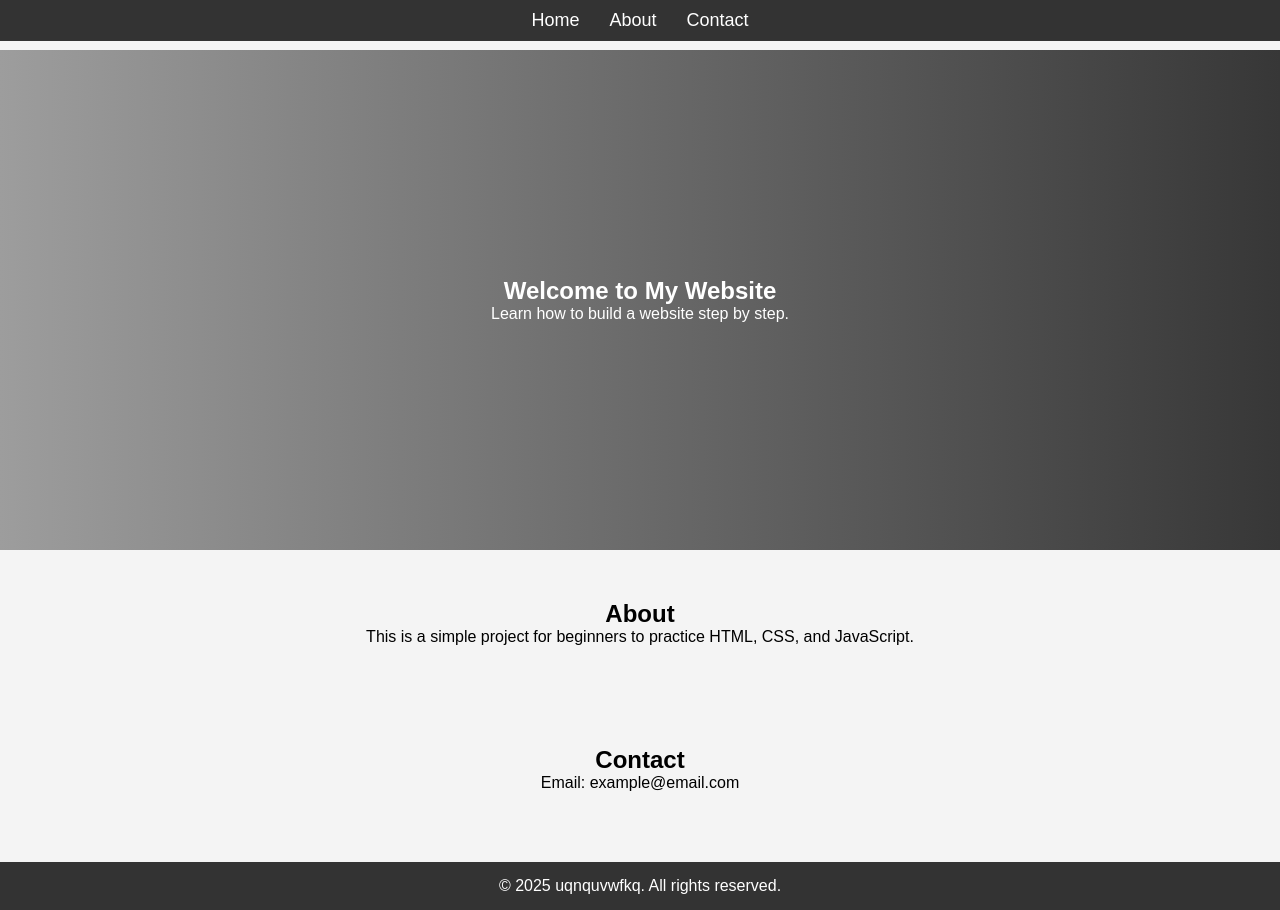
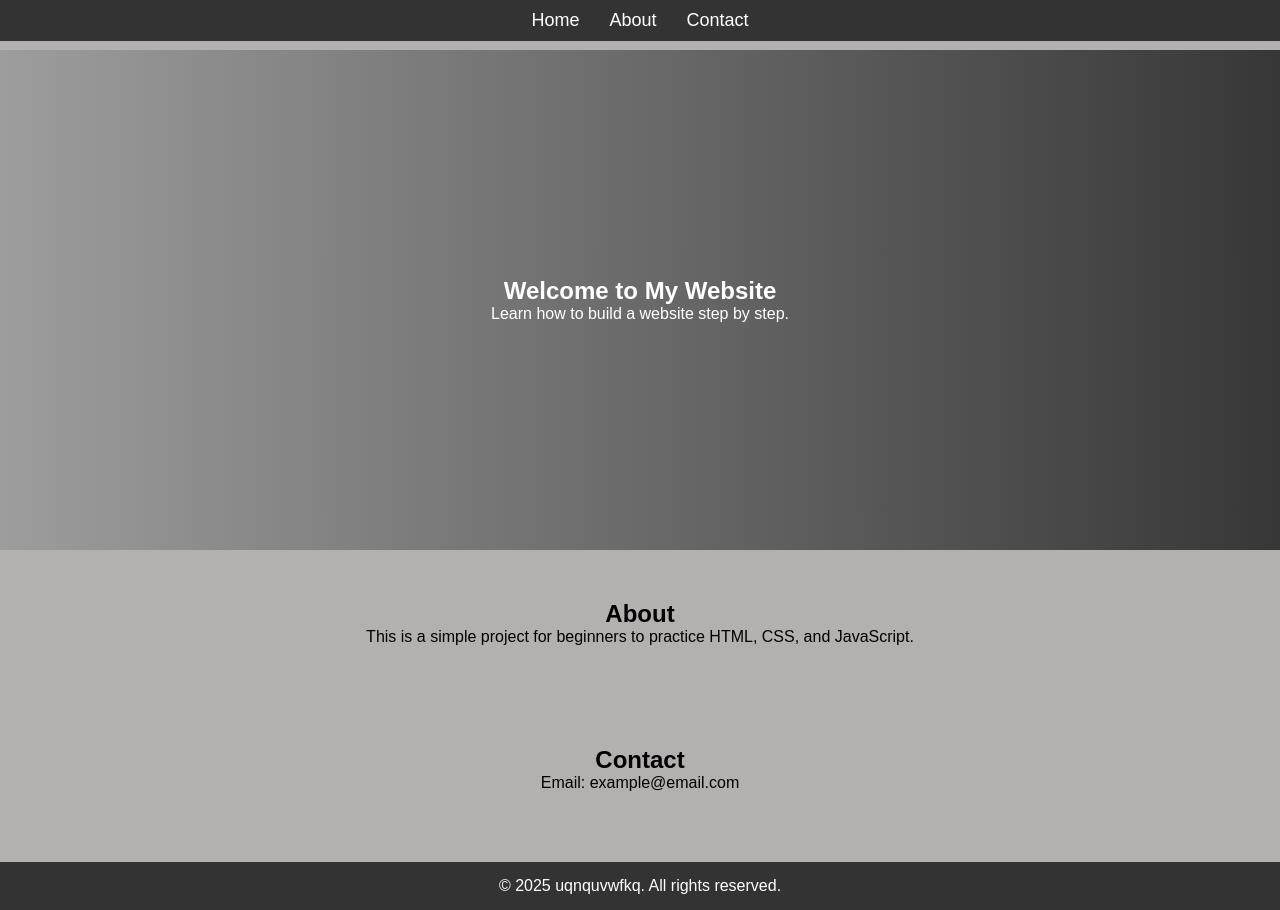
Before and after one commit to uqnquvwfkq/uqnquvwfkq-Website, a plain HTML site: page index.html in a window 1280 px wide. Drawn offline with Linux system fonts and the light colour scheme.

Commit message:
Update style.css

```diff
--- a/style.css
+++ b/style.css
@@ -7,7 +7,7 @@ body, h1, h2, p, ul {
 
 /* Set the background color for the whole body */
 body {
-    background-color: #f4f4f4;
+    background-color: #b4b0b0; /* Light grey background */
     text-align: center; /* Center content by default */
 }
 
```
